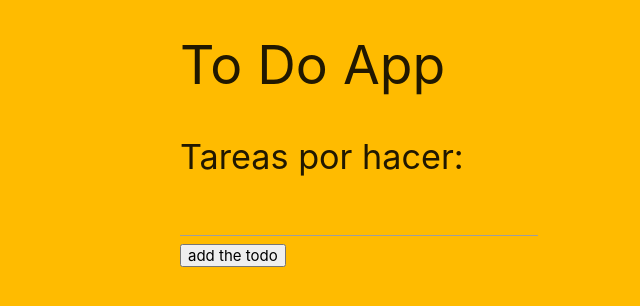
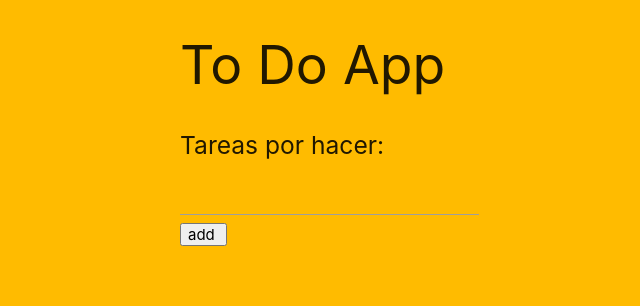
Before and after one commit to kJeriar/ToDoApp, a plain HTML site: page index.html in a window 1280 px wide. Shown: the whole page, without its empty margins (12-652 px from the left). Drawn offline with nearby package versions, Linux system fonts and the light colour scheme.

Commit message:
Update index.html
nuevos cambios

```diff
--- a/index.html
+++ b/index.html
@@ -2,7 +2,7 @@
 <html lang="en">
 <head>
 <meta charset="UTF-8">
-<!-- Viewport -->
+
 <meta name="viewport" content="width=device-width, user-scalable=no, initial-scale=1.0, maximum-scale=1.0, minimum-scale=1.0">
 <title>To do app</title>
 <link rel="stylesheet" href="https://cdnjs.cloudflare.com/ajax/libs/materialize/0.99.0/css/materialize.min.css">
@@ -15,9 +15,9 @@
 		<h2>To Do App</h2>
   	<form id="form-add-todo" class="form-add-todo">
 
-    <h4>Tareas por hacer: </h4>
+    <h5>Tareas por hacer: </h5>
     <input type="text" id="new-todo-item" class="new-todo-item" name="todo" />
-    <input type="submit" id="add" class="add" value="add the todo" />
+    <input type="submit" id="add" class="add" value="add " />
   </form>
 
   <form id="form-todo-list">
```
